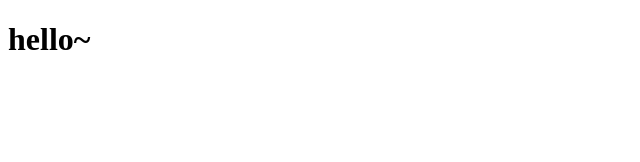
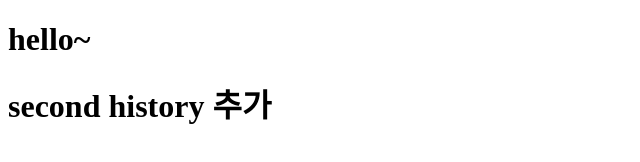
Before and after one commit to jh980608/first_time_git, a plain HTML site: page index.html in a window 1280 px wide. Shown: the whole page, without its empty margins (0-640 px from the left). Drawn offline with Linux system fonts and the light colour scheme.

Commit message:
second commit

```diff
--- a/index.html
+++ b/index.html
@@ -7,5 +7,9 @@
 </head>
 <body>
     <h1>hello~</h1>
+
+    <main>
+        <h1>second history 추가</h1>
+    </main>
 </body>
 </html>
```
